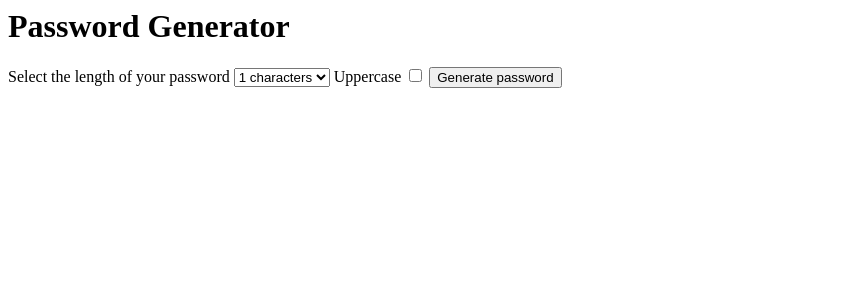
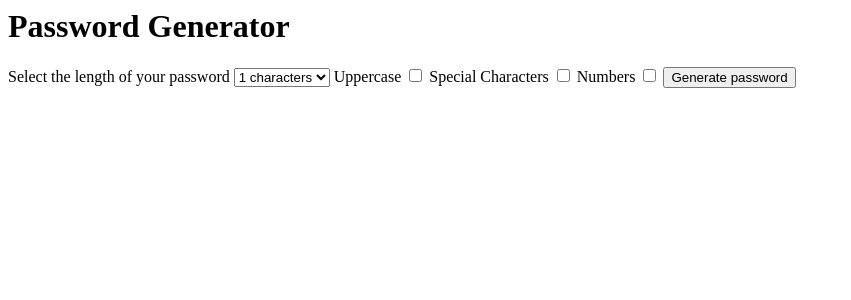
Before and after one commit to IdenTiclla/django-password-generator, a Django app: page / in a window 1280 px wide. Shown: the top 300 px of the page, without its empty margins (0-851 px from the left). Run offline with Django 3.2, Linux system fonts and the light colour scheme.

Commit message:
generate password

```diff
--- a/django_password_generator/urls.py
+++ b/django_password_generator/urls.py
@@ -23,5 +23,5 @@ urlpatterns = [
         "about/", views.about
     ),
     path('', views.home),
-    path('password/',views.password)
+    path('generate-password',views.password, name='password'),
 ]
--- a/generator/templates/generator/home.html
+++ b/generator/templates/generator/home.html
@@ -1,4 +1,4 @@
-<form action="/password">
+<form action="{% url 'password' %}">
     <h1>Password Generator</h1>
     <label for="length">Select the length of your password</label>
     <select name="length" id="length">
@@ -11,7 +11,15 @@
         <option value="6">6 characters</option>
         <option value="7">7 characters</option>
     </select>
+
     <label for="uppercase">Uppercase</label>
     <input type="checkbox" name="uppercase" id="uppercase">
+
+    <label for="special">Special Characters</label>
+    <input type="checkbox" name="special" id="special">
+
+    <label for="number">Numbers</label>
+    <input type="checkbox" name="numbers" id="numbers">
+
     <button>Generate password</button>
 </form>
--- a/generator/templates/generator/password.html
+++ b/generator/templates/generator/password.html
@@ -1 +1,2 @@
 <h1>password</h1>
+{{password}}
--- a/generator/views.py
+++ b/generator/views.py
@@ -1,5 +1,6 @@
 from django.shortcuts import render
 from django.http import HttpResponse
+import random
 
 # Create your views here.
 
@@ -7,8 +8,30 @@ from django.http import HttpResponse
 def about(request):
     return render(request, "generator/about.html")
 
+
 def home(request):
     return render(request, "generator/home.html")
 
+
 def password(request):
-    return render(request, "generator/password.html")
+    characters = list("abcdefghijklmnopqrstuvwxyz")
+    generated_password = ""
+    length = int(request.GET.get("length"))
+
+
+
+
+    if request.GET.get("uppercase"):
+        characters.extend(list("ABCDEFGHIJKLMNOPQRSTUVWXYZ"))
+
+    if request.GET.get("special"):
+        characters.extend(list("!@#$%^&*().,?/<>;:[]{}-_+/*"))
+
+    if request.GET.get("numbers"):
+        characters.extend(list("0123456789"))
+
+
+    for char in range(length):
+        generated_password += random.choice(characters)
+
+    return render(request, "generator/password.html", {"password": generated_password})
```
Lines whose indentation alone changed are shown as unchanged.
